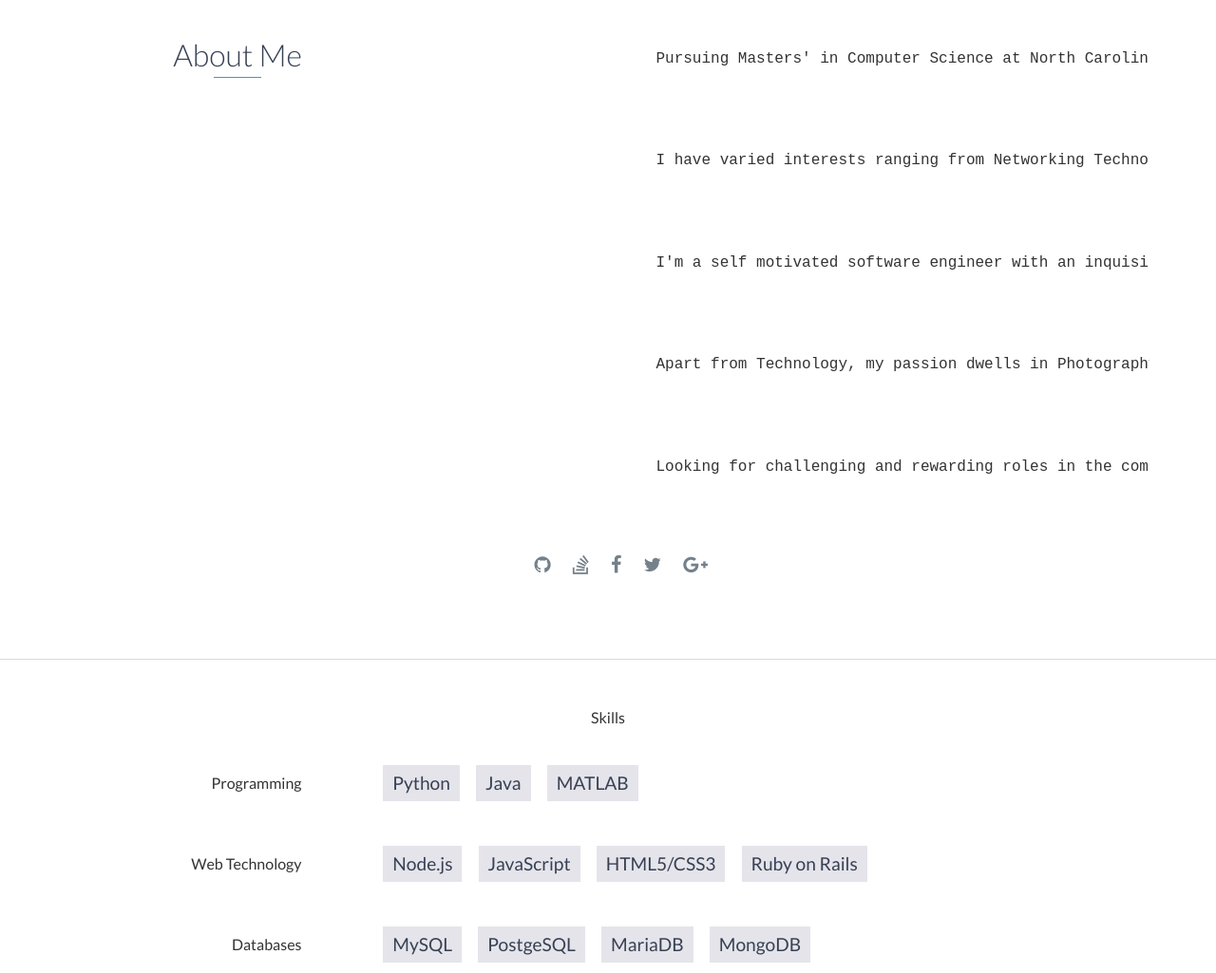
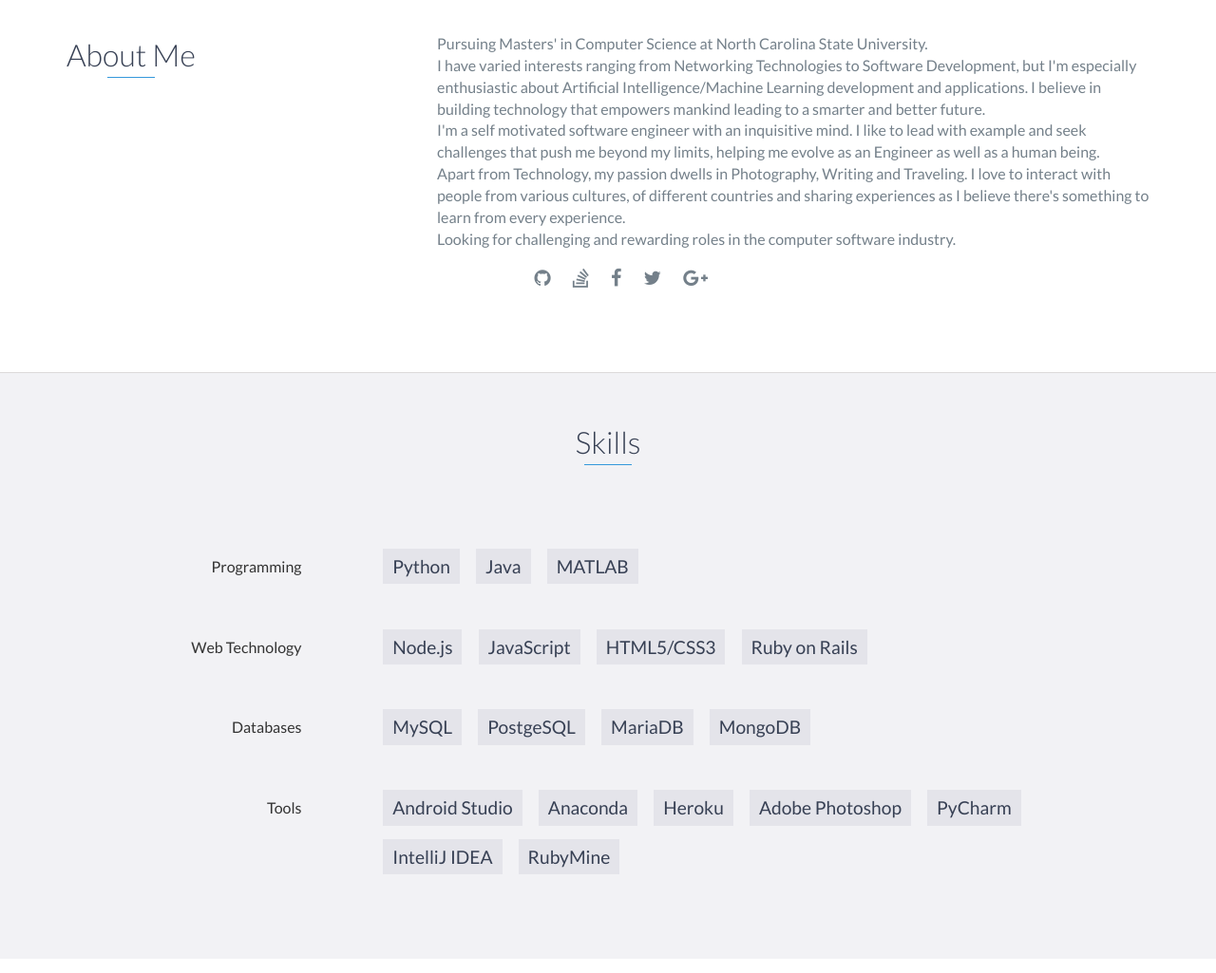
Before and after one commit to Aayush1710/Aayush1710.github.io, a website: page index.html in a window 1280 px wide. Shown: the part 840-1865 px from the top of the page at 95% size. Drawn offline with nearby package versions, Linux system fonts and the light colour scheme.

Commit message:
styling changes

```diff
--- a/css/styles.css
+++ b/css/styles.css
@@ -307,10 +307,10 @@
 #about{
     padding:75px 15px;
     border-bottom:1px solid #dcd9d9;
-    text-align: center;
 }
 #about h2{
-    color:#374054
+    color:#374054;
+    text-align:center;
 }
 #about p{
     color:#74808a;
--- a/index.html
+++ b/index.html
@@ -69,31 +69,31 @@
                     <h2 class="heading">About Me</h2>
                 </div>
                 <div class="col-md-8">
-                    <pre>
+                    <p>
                         Pursuing Masters' in Computer Science at North Carolina State University.
 
-                    </pre>
-                    <pre>
+                    </p>
+                    <p>
 
                         I have varied interests ranging from Networking Technologies to Software Development, but I'm especially enthusiastic about Artificial Intelligence/Machine Learning development and applications. I believe in building technology that empowers mankind leading to a smarter and better future.
 
-                    </pre>
-                    <pre>
+                    </p>
+                    <p>
 
                         I'm a self motivated software engineer with an inquisitive mind. I like to lead with example and seek challenges that push me beyond my limits, helping me evolve as an Engineer as well as a human being.
 
-                    </pre>
-                    <pre>
+                    </p>
+                    <p>
 
                         Apart from Technology, my passion dwells in Photography, Writing and Traveling. I love to interact with people from various cultures, of different countries and sharing experiences as I believe there's something to learn from every experience.
 
-                    </pre>
+                    </p>
 
-                    <pre>
+                    <p>
 
                         Looking for challenging and rewarding roles in the computer software industry.
 
-                    </pre>
+                    </p>
 
                     <div class="row">
                         <div class="col-sm-5 social">
@@ -122,7 +122,7 @@
     </div>
     <!-- End #about -->
 
-     <div id="skills" class="background-alt>
+     <div id="skills" class="background-alt">
         <h2 class="heading">Skills</h2>
         <div class="row skillRow">
             <div class="col-md-3 skillTitle">
```
